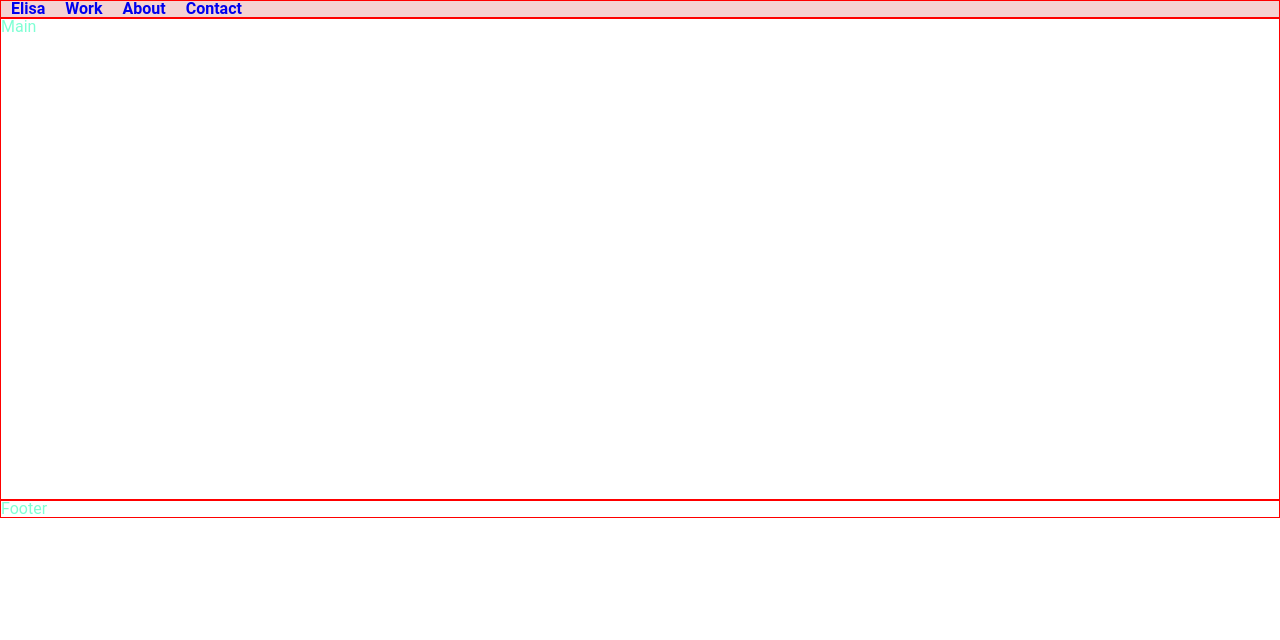
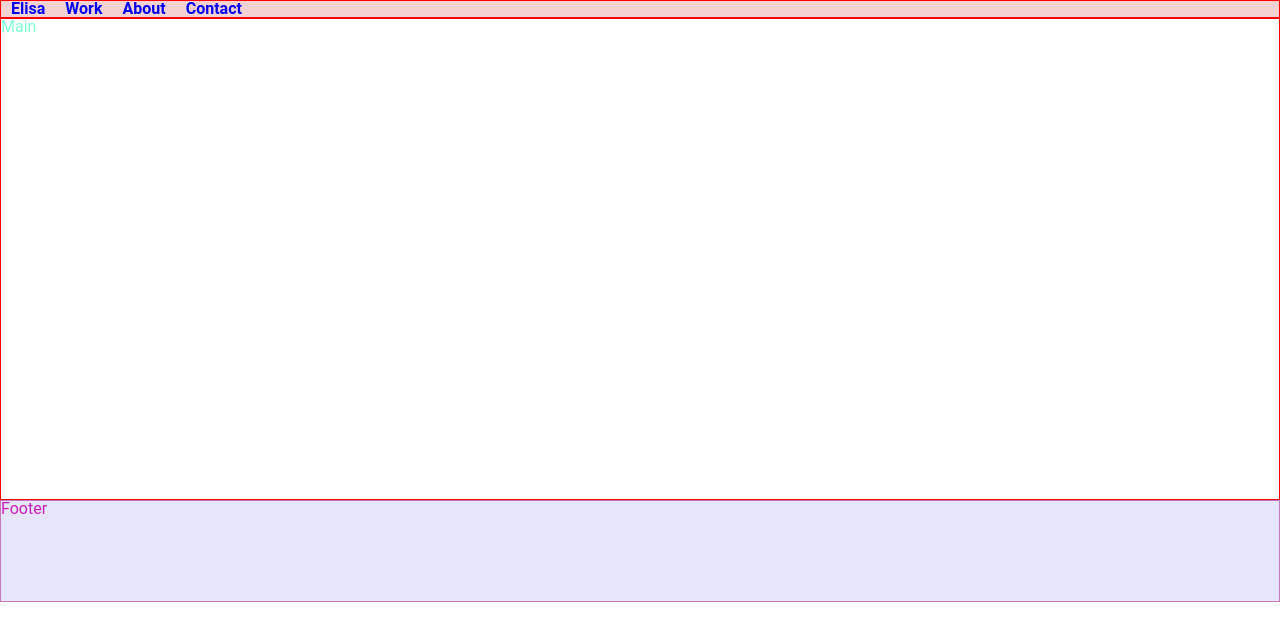
Before and after one commit to elis-11/first-react-portfolio, a React (Create React App) app: page / in a window 1280 px wide. Shown: the top 640 px of the page. Built offline with nearby package versions, Linux system fonts and the light colour scheme.

Commit message:
import Footer from "./components/Footer/Footer";

```diff
--- a/src/components/Footer/Footer.css
+++ b/src/components/Footer/Footer.css
@@ -1,4 +1,6 @@
-
 .footer {
-    border: solid 1px red;
-  }
+  border: solid 1px rgb(199, 121, 192);
+  background-color: lavender;
+  height: 100px;
+  color: rgb(202, 30, 188);
+}
```
